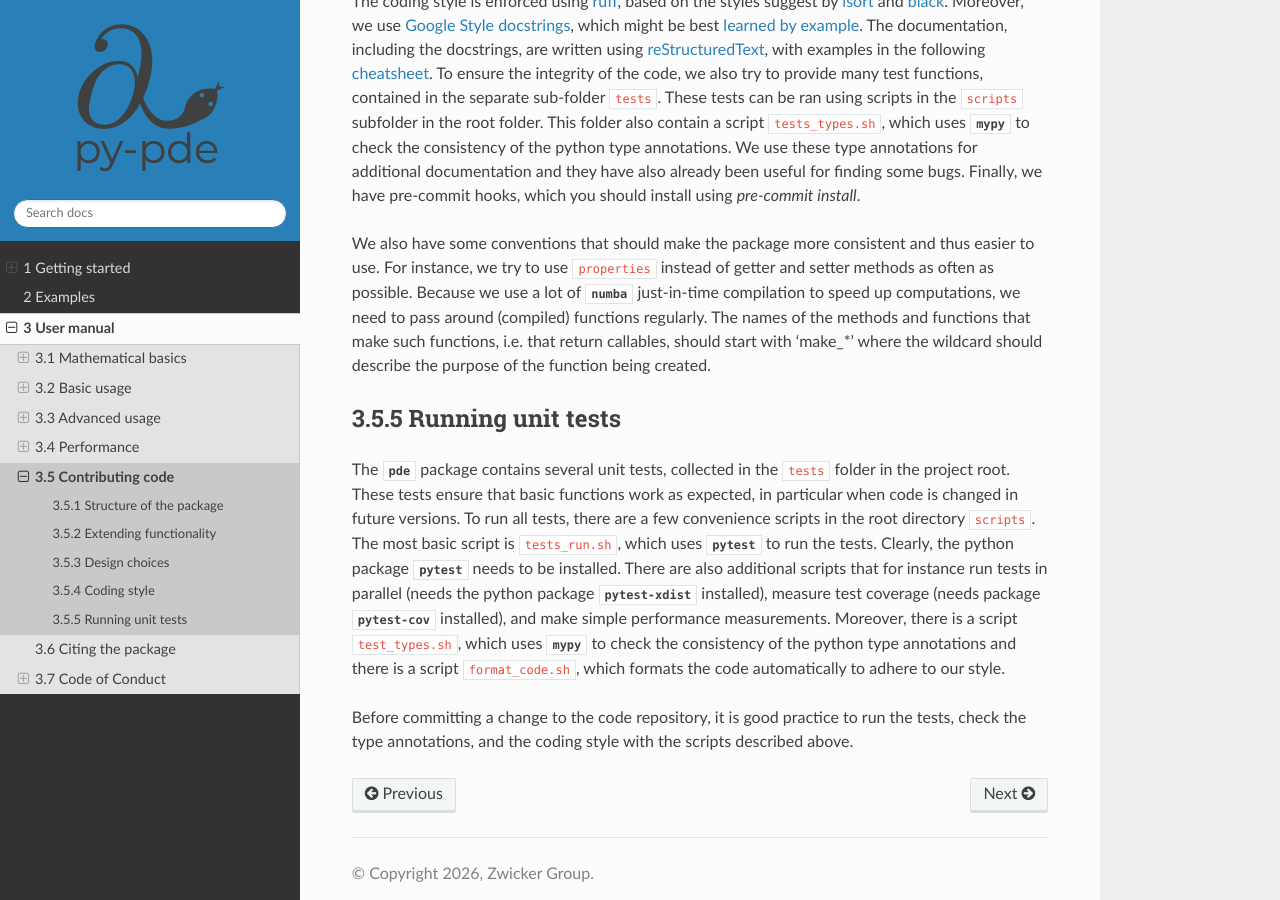
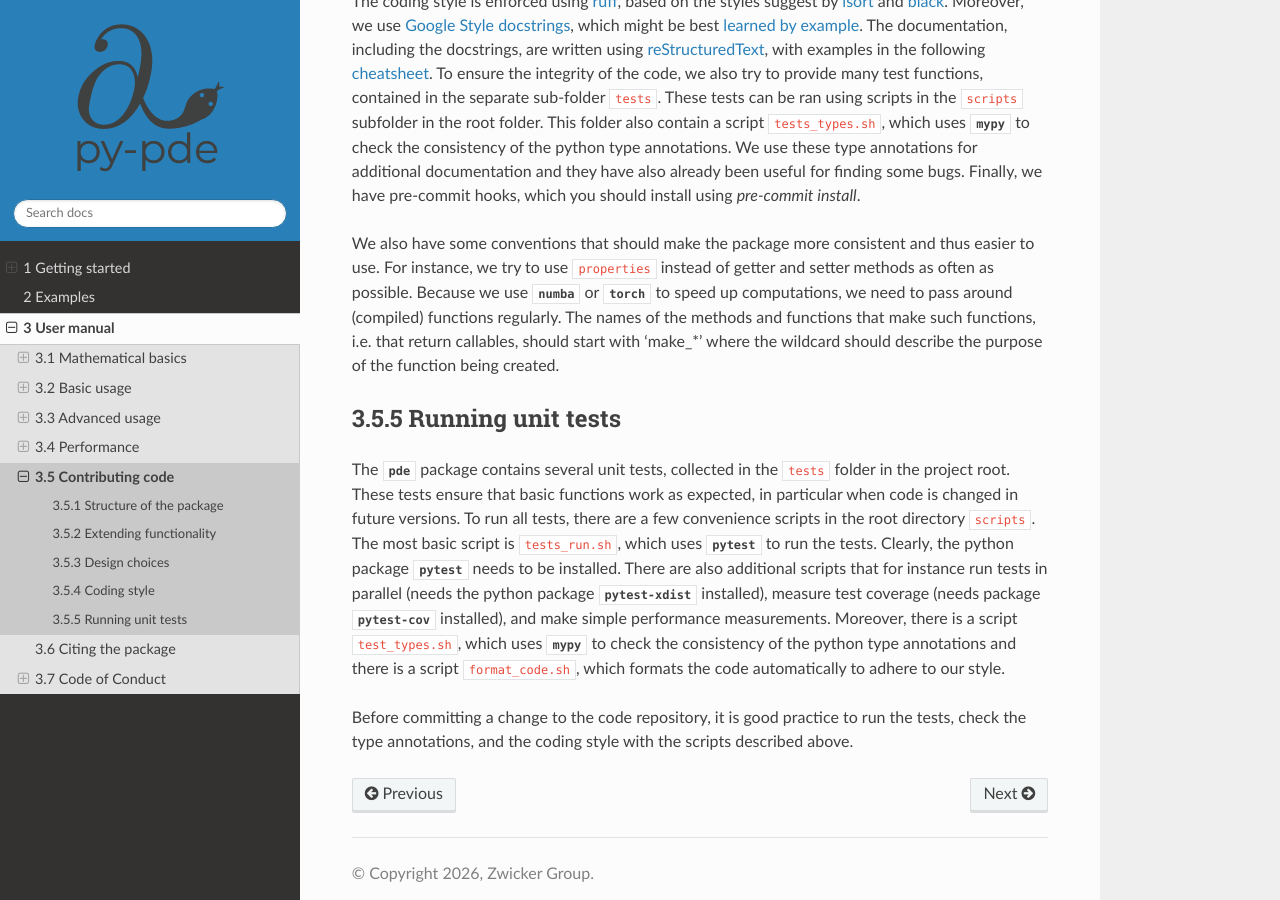
Before and after one commit to zwicker-group/py-pde, a Sphinx documentation site: the page built from docs/source/manual/contributing.rst, in a window 1280 px wide and 900 px high, scrolled down 1180 px. Built offline with Sphinx 7.4.7 and the Read the Docs theme 3.1.0, drawn with Linux system fonts in a browser that asks for light colours; pages that are not in the unit, such as notebooks, are missing from menus; the version number could not be read and is left out.

Commit message:
Update documentation to clarify compiled implementations and performance metrics

```diff
--- a/docs/source/manual/contributing.rst
+++ b/docs/source/manual/contributing.rst
@@ -84,11 +84,10 @@ Finally, we have pre-commit hooks, which you should install using `pre-commit in
 We also have some conventions that should make the package more consistent and
 thus easier to use. For instance, we try to use ``properties`` instead of getter
 and setter methods as often as possible.
-Because we use a lot of :mod:`numba` just-in-time compilation to speed up computations,
-we need to pass around (compiled) functions regularly. The names of the methods
-and functions that make such functions, i.e. that return callables, should start
-with 'make_*' where the wildcard should describe the purpose of the function
-being created.
+Because we use :mod:`numba` or :mod:`torch` to speed up computations, we need to pass
+around (compiled) functions regularly. The names of the methods and functions that make
+such functions, i.e. that return callables, should start with 'make_*' where the
+wildcard should describe the purpose of the function being created.
 
 
 Running unit tests
--- a/docs/source/manual/performance.rst
+++ b/docs/source/manual/performance.rst
@@ -6,11 +6,11 @@ Measuring performance
 
 The performance of the `py-pde` package depends on many details and general
 statements are thus difficult to make.
-However, since the core operators are just-in-time compiled using :mod:`numba`,
+However, since the core operators can be compiled using :mod:`numba` or :mod:`torch`,
 many operations of the package proceed at performances close to most compiled
 languages.
 For instance, a simple Laplace operator applied to fields defined on a Cartesian
-grid has performance that is similar to the operators supplied by the popular
+grid has performance that is similar to the operators supplied by the
 `OpenCV <https://opencv.org>`_ package.
 The following figures illustrate this by showing the duration of evaluating the
 Laplacian on grids of increasing number of support points for
```
Also changed, not shown: docs/source/manual/advanced_usage.rst (+4 -4 lines).
